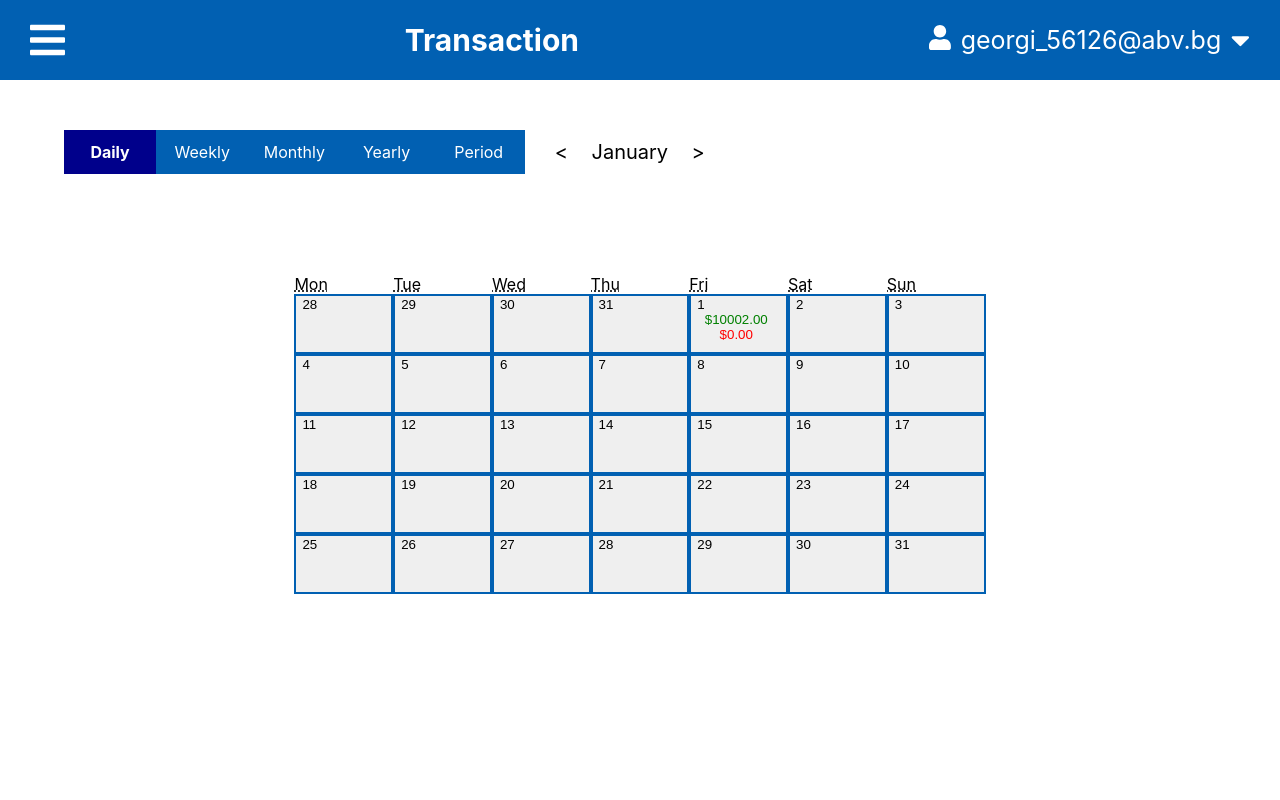
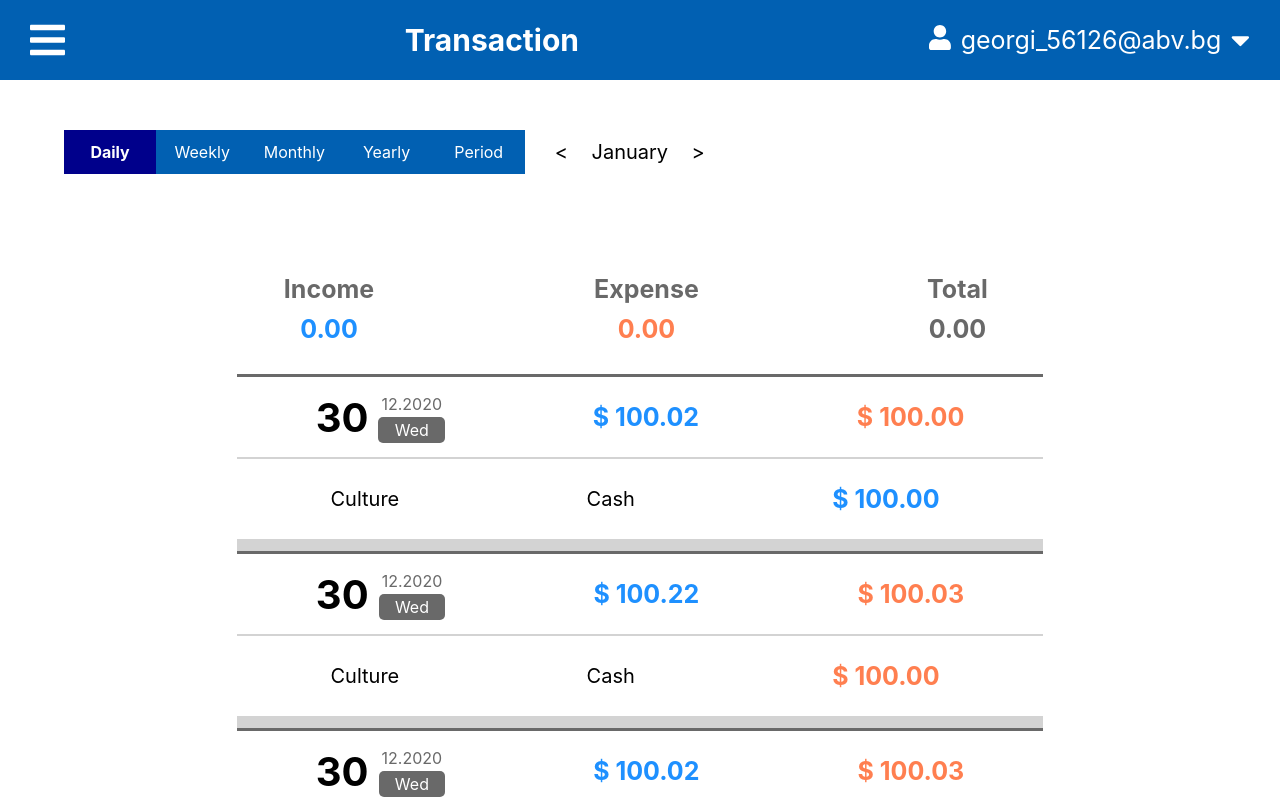
Before and after one commit to Nikolas9898/budget-tracker, a React (Create React App) app: page /transaction/daily in a window 1280 px wide. Shown: the top 800 px of the page. Built offline with nearby package versions, Linux system fonts and the light colour scheme.

Commit message:
create daily container

```diff
--- /dev/null
+++ b/src/desktop/modules/transaction/components/infoRow/InfoRow.tsx
@@ -0,0 +1,25 @@
+import React from 'react';
+import WeeklyStyle from "../../weeklyContainer/WeeklyStyle.module.css";
+
+
+const InfoRow = () => {
+    return (
+        <div className={WeeklyStyle.info_row}>
+            <div>
+                <label className={WeeklyStyle.info_title}>Income</label>
+                <div className={WeeklyStyle.income}>{(0 / 100).toFixed(2)}</div>
+            </div>
+            <div>
+                <label className={WeeklyStyle.info_title}>Expense</label>
+                <div className={WeeklyStyle.expense}>{(0 / 100).toFixed(2)}</div>
+            </div>
+            <div>
+                <label className={WeeklyStyle.info_title}>Total</label>
+                <div className={WeeklyStyle.total}>{(0 / 100).toFixed(2)}</div>
+            </div>
+        </div>
+    );
+};
+
+
+export default InfoRow;
--- a/src/desktop/modules/transaction/dailyContainer/DailyContainer.tsx
+++ b/src/desktop/modules/transaction/dailyContainer/DailyContainer.tsx
@@ -1,13 +1,127 @@
-import React from 'react';
-
+import React, { useState } from "react";
+import NavBar from "../components/navBar/NavBar";
+import DailyStyle from "./DailyStyle.module.css";
+import InfoRow from "../components/infoRow/InfoRow";
+import Moment from "moment";
+import { FontAwesomeIcon } from "@fortawesome/react-fontawesome";
+import { faPlusCircle } from "@fortawesome/free-solid-svg-icons";
 
 const DailyContainer = () => {
-    return (
-        <div>
+  const [transactions, setTransactions] = useState([
+    {
+      date:
+        "Thu Dec 31 2020 00:00:00 GMT+0200 (Eastern European Standard Time)",
+      income: 10002,
+      expense: 10000,
+      events: [
+        {
+          type: "income",
+          account: "Cash",
+          category: "Culture",
+          amount: 10000,
+        },
+      ],
+    },
+    {
+      date:
+        "Thu Dec 31 2020 00:00:00 GMT+0200 (Eastern European Standard Time)",
+      income: 10022,
+      expense: 10003,
+      events: [
+        {
+          type: "expense",
+          account: "Cash",
+          category: "Culture",
+          amount: 10000,
+        },
+      ],
+    },
+    {
+      date:
+        "Thu Dec 31 2020 00:00:00 GMT+0200 (Eastern European Standard Time)",
+      income: 10002,
+      expense: 10003,
+      events: [
+        {
+          type: "income",
+          account: "Cash",
+          category: "Culture",
+          amount: 10000,
+        },
+      ],
+    },
+  ]);
+  const [date, setDate] = useState(new Date());
 
-        </div>
-    );
+  const handlePreviousMonth = () => {
+    let Month = new Date(date).getMonth();
+    let Year = date.getFullYear();
+    let newMonth = new Date(Year, Month - 1);
+    setDate(new Date(newMonth));
+  };
+  const handleNextMonth = () => {
+    let Month = new Date(date).getMonth();
+    let Year = date.getFullYear();
+    let newMonth = new Date(Year, Month + 1);
+    setDate(new Date(newMonth));
+  };
+  return (
+    <div className={DailyStyle.wrapper}>
+      <NavBar
+        handlePreviousMonth={handlePreviousMonth}
+        handleNextMonth={handleNextMonth}
+        date={date}
+      />
+      <InfoRow />
+      <div className={DailyStyle.table}>
+        {transactions.map((transaction) => (
+          <div className={DailyStyle.container}>
+            <div className={DailyStyle.content_row}>
+              <div className={DailyStyle.date_content}>
+                <div className={DailyStyle.date}>
+                  {Moment(transaction.date).format("DD")}
+                </div>
+                <div>
+                  <div className={DailyStyle.date_year}>
+                    {Moment(transaction.date).format("MM.YYYY")}
+                  </div>
+                  <div className={DailyStyle.date_day}>
+                    {Moment(transaction.date).format("ddd")}
+                  </div>
+                </div>
+              </div>
+              <div className={DailyStyle.income}>
+                $ {(transaction.income / 100).toFixed(2)}
+              </div>
+              <div className={DailyStyle.expense}>
+                $ {(transaction.expense / 100).toFixed(2)}
+              </div>
+            </div>
+            {transaction.events.map((event) => (
+              <div className={DailyStyle.content_row}>
+                <div className={DailyStyle.category}> {event.category}</div>
+                <div className={DailyStyle.category}>{event.account}</div>
+                <div
+                  className={
+                    event.type === "income"
+                      ? DailyStyle.income
+                      : DailyStyle.expense
+                  }
+                >
+                  {" "}
+                  $ {(event.amount / 100).toFixed(2)}
+                </div>
+              </div>
+            ))}
+          </div>
+        ))}
+        <FontAwesomeIcon
+          className={DailyStyle.add_button}
+          icon={faPlusCircle}
+        />
+      </div>
+    </div>
+  );
 };
 
-
 export default DailyContainer;
--- a/src/desktop/modules/transaction/dailyContainer/DailyStyle.module.css
+++ b/src/desktop/modules/transaction/dailyContainer/DailyStyle.module.css
@@ -1,5 +1,63 @@
 .wrapper {
-    width: 80%;
+    width: 90%;
     margin: auto;
-    margin-top: 100px;
 }
+.table{
+    width: 70%;
+    margin: auto;
+}
+.container{
+    border-top: dimgrey 3px solid;
+    border-bottom: lightgray 10px solid;
+}
+.content_row {
+    height: 80px;
+    display: flex;
+    align-items: center;
+    justify-content: space-around;
+    border-bottom: lightgray 2px solid;
+}
+.date_content{
+    display: flex;
+    align-items: center;
+    justify-content: space-around;
+}
+.date{
+    font-size: 40px;
+    font-weight: bolder;
+    padding: 10px;
+}
+.date_year{
+    color: dimgrey;
+    padding: 3px;
+}
+.date_day{
+    color: white;
+    background: dimgrey;
+    text-align: center;
+    padding: 3px;
+    border-radius: 5px;
+}
+.income {
+    font-size: 25px;
+    color: dodgerblue;
+    font-weight: bold;
+    padding: 10px;
+}
+.expense {
+    font-size: 25px;
+    color: coral;
+    font-weight: bold;
+    padding: 10px;
+}
+.category{
+    font-size: 20px;
+}
+.add_button{
+    margin-top: 50px;
+    font-size: 70px;
+    float: right;
+    margin-bottom: 50px;
+    color: coral;
+    cursor: pointer;
+}
--- a/src/desktop/modules/transaction/weeklyContainer/WeeklyContainer.tsx
+++ b/src/desktop/modules/transaction/weeklyContainer/WeeklyContainer.tsx
@@ -2,6 +2,7 @@ import NavBar from "../components/navBar/NavBar";
 import Moment from "moment";
 import React from "react";
 import WeeklyStyle from "./WeeklyStyle.module.css";
+import InfoRow from "../components/infoRow/InfoRow";
 
 export interface State {
   date: any;
@@ -54,21 +55,7 @@ componentDidMount() {
           handleNextMonth={this.handleNextMonth}
           date={this.state.date}
         />
-
-        <div className={WeeklyStyle.info_row}>
-          <div>
-            <label className={WeeklyStyle.info_title}>Income</label>
-            <div className={WeeklyStyle.income}>{(0 / 100).toFixed(2)}</div>
-          </div>
-          <div>
-            <label className={WeeklyStyle.info_title}>Expense</label>
-            <div className={WeeklyStyle.expense}>{(0 / 100).toFixed(2)}</div>
-          </div>
-          <div>
-            <label className={WeeklyStyle.info_title}>Total</label>
-            <div className={WeeklyStyle.total}>{(0 / 100).toFixed(2)}</div>
-          </div>
-        </div>
+        <InfoRow/>
         {this.state.weeks.map((w) => (
           <div className={WeeklyStyle.container_row}>
             <div className={WeeklyStyle.date}>
--- a/src/desktop/modules/transaction/weeklyContainer/WeeklyStyle.module.css
+++ b/src/desktop/modules/transaction/weeklyContainer/WeeklyStyle.module.css
@@ -5,6 +5,8 @@
 .container_row {
   border-top: dimgrey 2px solid;
   height: 80px;
+  width: 70%;
+  margin: auto;
   display: flex;
   align-items: center;
   justify-content: space-around;
--- a/src/desktop/pages/transactionPage/DailyPage.tsx
+++ b/src/desktop/pages/transactionPage/DailyPage.tsx
@@ -1,11 +1,13 @@
 import React from 'react';
 import NavBar from "../../layout/navBar/NavBar";
+import DailyContainer from "../../modules/transaction/dailyContainer/DailyContainer";
 
 
 const DailyPage = () => {
     return (
         <div>
             <NavBar/>
+            <DailyContainer/>
         </div>
     );
 };
--- a/src/desktop/pages/transactionPage/MonthlyPage.jsx
+++ b/src/desktop/pages/transactionPage/MonthlyPage.tsx
@@ -1,7 +1,7 @@
 import React from 'react';
 import NavBar from "../../layout/navBar/NavBar";
 
-const MonthlyPage = props => {
+const MonthlyPage = () => {
     return (
         <div>
             <NavBar/>
--- a/src/desktop/routes.tsx
+++ b/src/desktop/routes.tsx
@@ -3,6 +3,7 @@ import { BrowserRouter as Router, Switch, Route } from "react-router-dom";
 import LoginPage from "./pages/loginPage/LoginPage";
 import TransactionPage from "./pages/transactionPage/TransactionPage";
 import WeeklyPage from "./pages/transactionPage/WeeklyPage";
+import DailyPage from "./pages/transactionPage/DailyPage";
 import HomePage from "./pages/homePage/HomePage";
 
 const Routes = () => {
@@ -12,7 +13,7 @@ const Routes = () => {
         <Route path="/login" exact component={LoginPage} />
         <Route path="/" exact component={HomePage} />
         <Route path="/transaction/monthly" exact component={TransactionPage} />
-        <Route path="/transaction/daily" exact component={TransactionPage} />
+        <Route path="/transaction/daily" exact component={DailyPage} />
         <Route path="/transaction/yearly" exact component={TransactionPage} />
         <Route path="/transaction/weekly" exact component={WeeklyPage}/>
         <Route path="/transaction/period" exact component={TransactionPage} />
```
Also changed, not shown: 1 other file (tests, documents, lock files or other folders).
